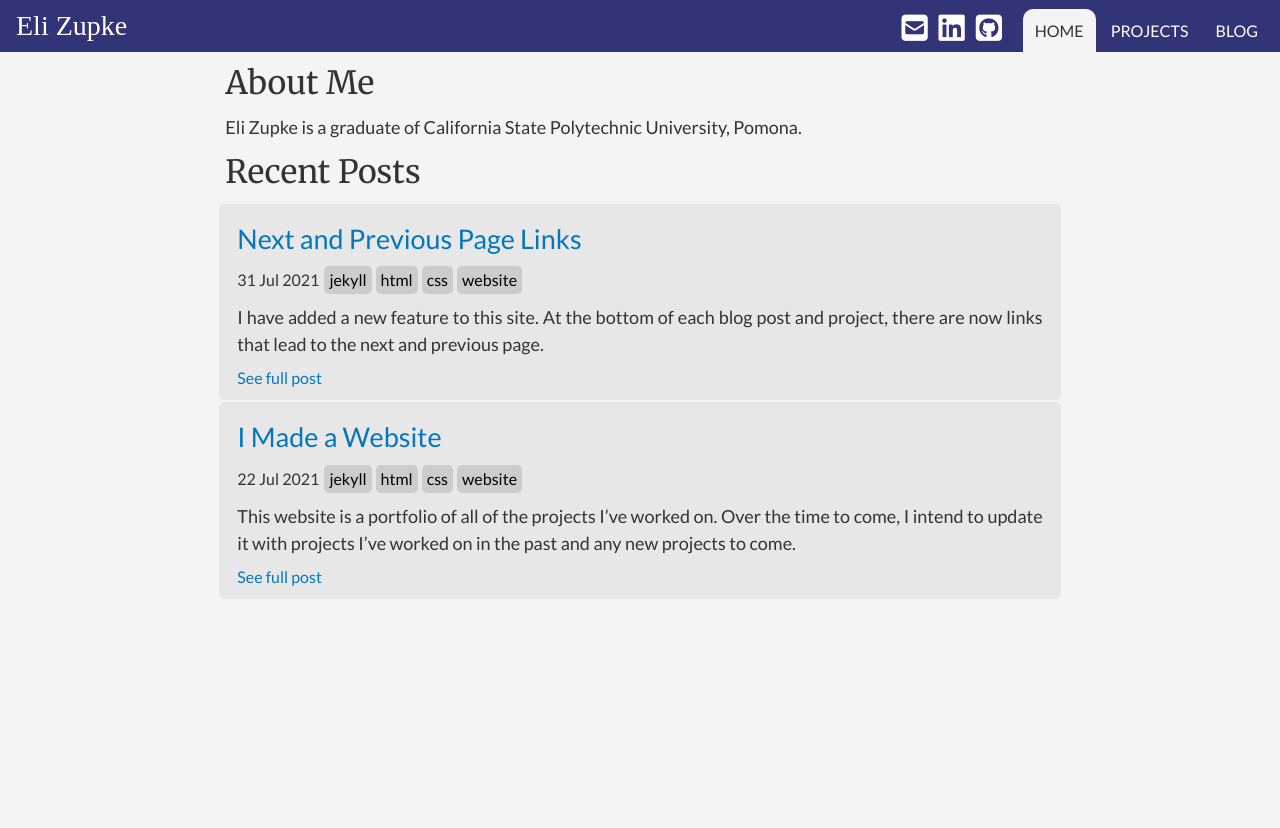
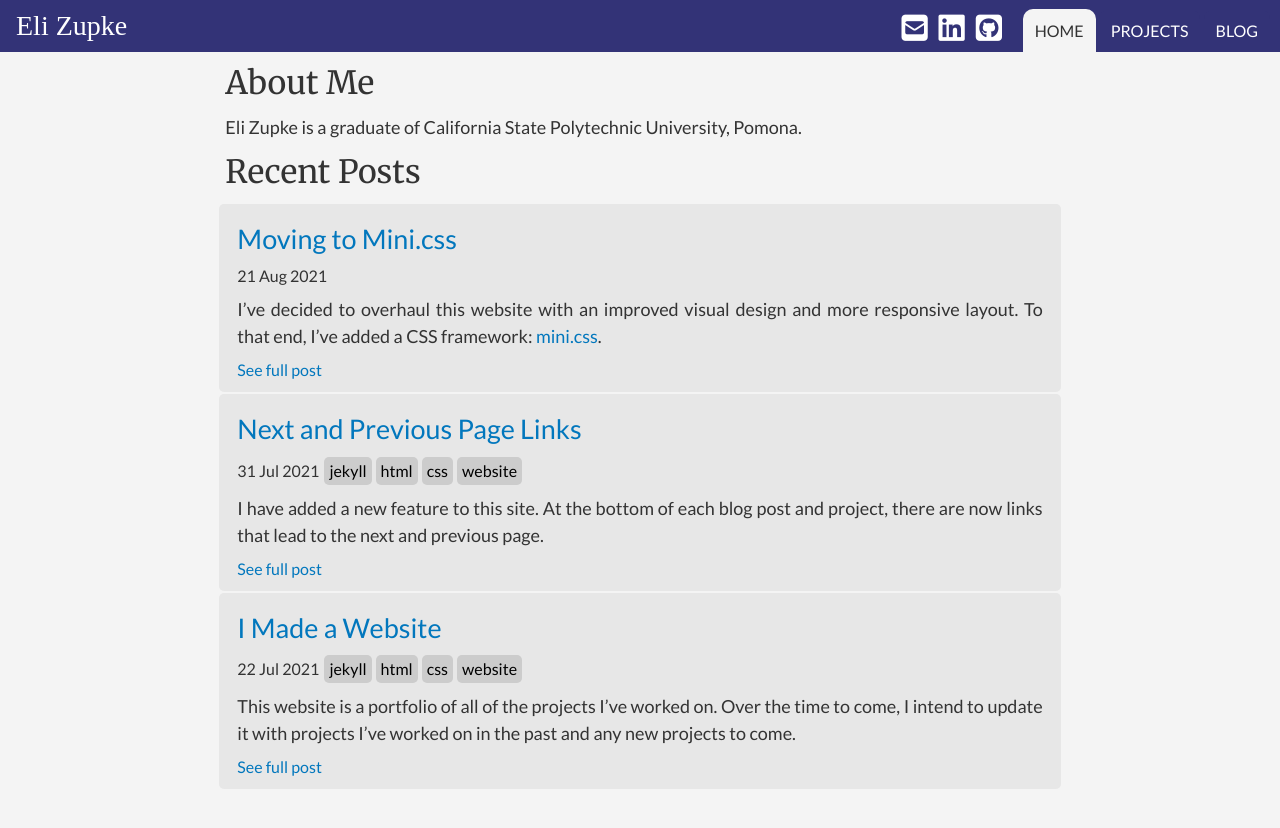
Before and after one commit to Trainzack/trainzack.github.io, a Jekyll site: the page built from index.html, in a window 1280 px wide. Shown: the top 828 px of the page. Built offline with Jekyll 4.4.1, drawn with Linux system fonts in a browser that asks for light colours; nearby versions of some CDN libraries; some web fonts are replaced.

Commit message:
minor changes
Fixed styling of prev-next
Added post about move to mini.css
Changed website project page appropriately.

```diff
--- a/_layouts/post.html
+++ b/_layouts/post.html
@@ -13,6 +13,6 @@
 {{ content }}
 </article>
 
-<nav class="padding negative-margins no-top-margin flex flex-spread back-shade-1">
+<div class="padding negative-margins no-top-margin flex flex-spread back-shade-1">
 	{% include prev-next.html name="post" page=page %}
-</nav>
+</div>
--- a/_layouts/project.html
+++ b/_layouts/project.html
@@ -13,6 +13,6 @@
 {{ content }}
 
 </article>
-<nav class="padding negative-margins no-top-margin flex flex-spread back-shade-1">
+<div class="padding negative-margins no-top-margin flex flex-spread back-shade-1">
 	{% include prev-next.html name="project" page=page %}
-</nav>
+</div>
--- /dev/null
+++ b/_posts/2021-08-20-moving-to-minicss.md
@@ -0,0 +1,8 @@
+---
+layout: post
+title: "Moving to Mini.css"
+date: "2021-08-20 17:40:18 -0700"
+---
+
+I've decided to overhaul this website with an improved visual design and more
+responsive layout. To that end, I've added a CSS framework: [mini.css](https://minicss.org/).
--- a/_sass/main.scss
+++ b/_sass/main.scss
@@ -32,6 +32,14 @@
 	margin: 10px;
 */
 
+	// We want headings to be closer to the text they relate to than to the text above them.
+
+	h2, h3, h4, h5, h6 {
+
+		margin-bottom: 0em;
+		margin-top: 1.5em;
+
+	}
 
 	header {
 
```
Also changed, not shown: _projects/website.md (+3 -1 lines).
